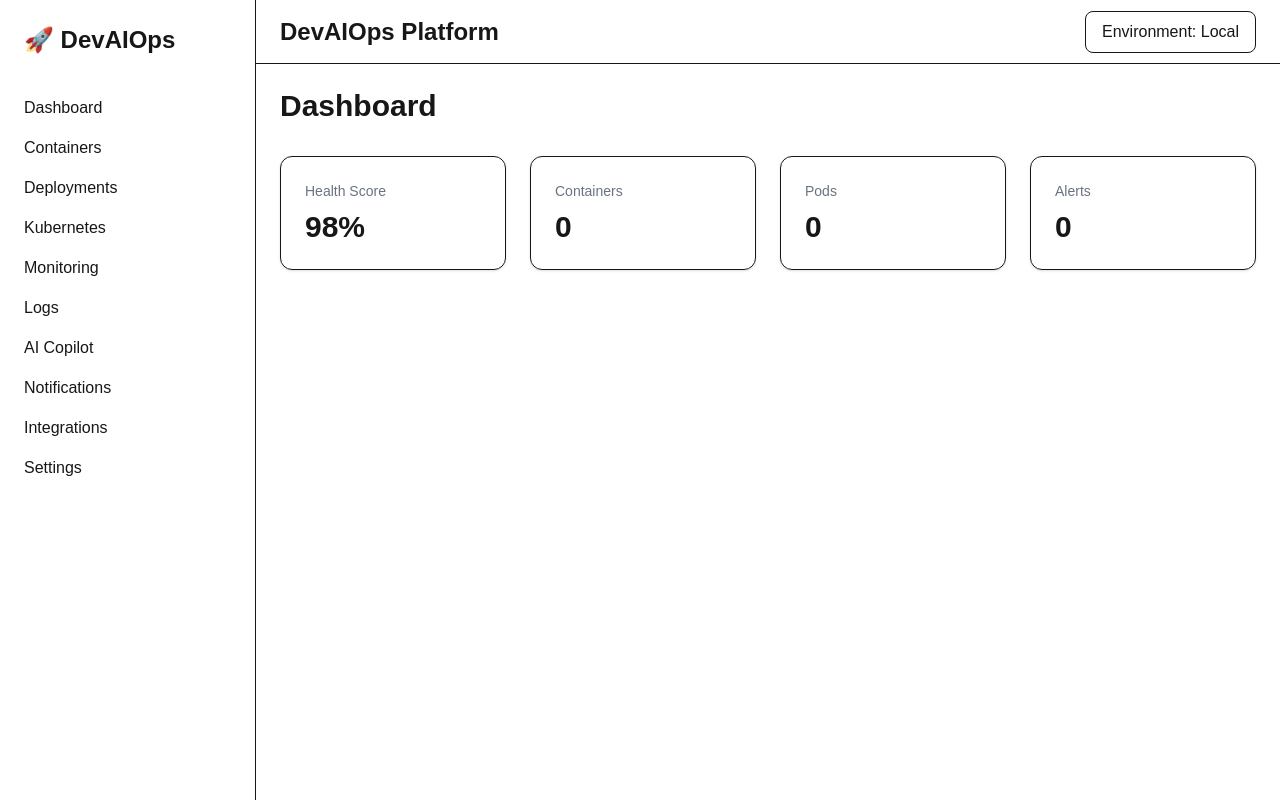
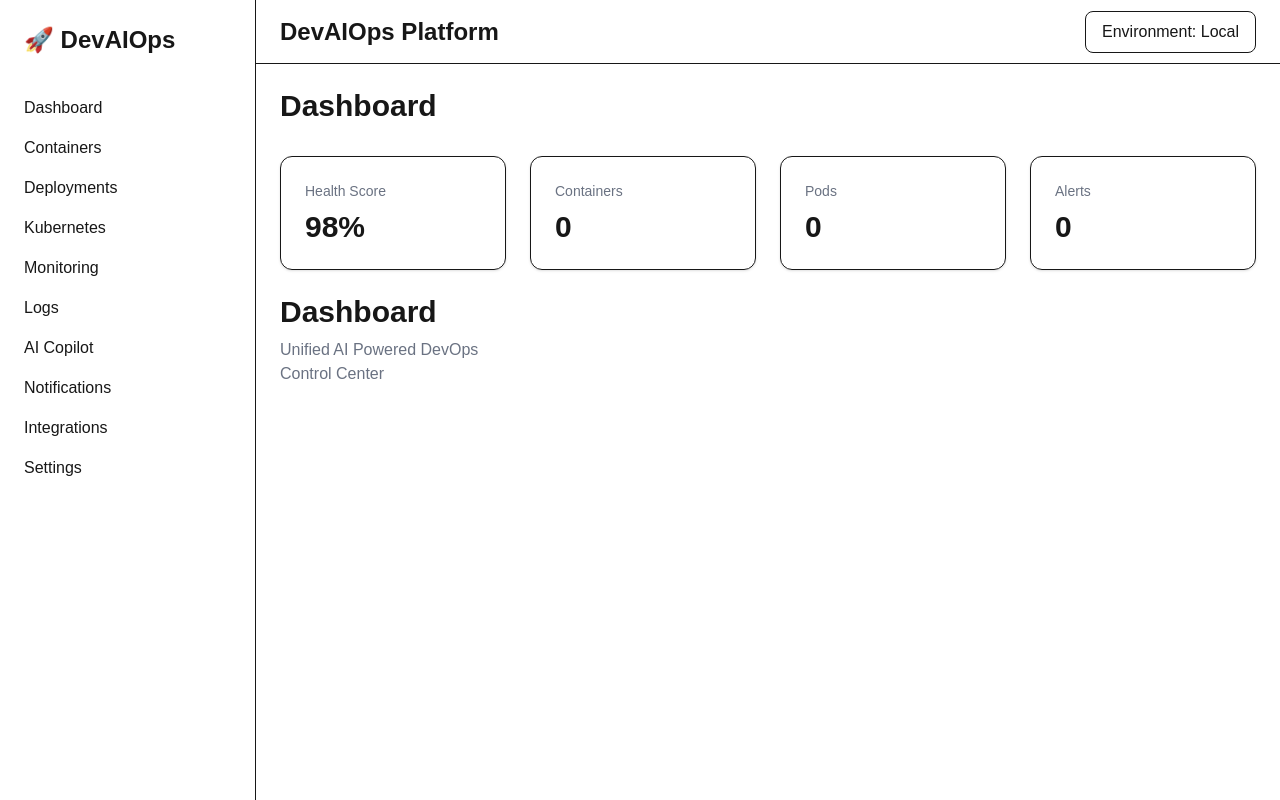
Before and after one commit to saikirantpy/devaiops-platform, a Next.js app in the folder frontend/: page / in a window 1280 px wide. Built offline with nearby package versions, Linux system fonts and the light colour scheme.

Commit message:
feat: improve dashboard foundation

```diff
--- a/frontend/app/page.tsx
+++ b/frontend/app/page.tsx
@@ -1,4 +1,5 @@
 import DashboardCard from "@/components/dashboard/DashboardCard";
+import PageHeader from "@/components/shared/PageHeader";
 
 export default function Home() {
   return (
@@ -32,6 +33,11 @@ export default function Home() {
           value="0"
         />
 
+        <PageHeader
+          title="Dashboard"
+          subtitle="Unified AI Powered DevOps Control Center"
+        />
+
       </div>
 
     </div>
--- /dev/null
+++ b/frontend/components/shared/PageHeader.tsx
@@ -0,0 +1,27 @@
+type PageHeaderProps = {
+  title: string;
+  subtitle: string;
+};
+
+export default function PageHeader({
+  title,
+  subtitle,
+}: PageHeaderProps) {
+  return (
+    <div className="mb-8">
+
+      <h1 className="text-3xl font-bold">
+
+        {title}
+
+      </h1>
+
+      <p className="text-gray-500 mt-2">
+
+        {subtitle}
+
+      </p>
+
+    </div>
+  );
+}
```
